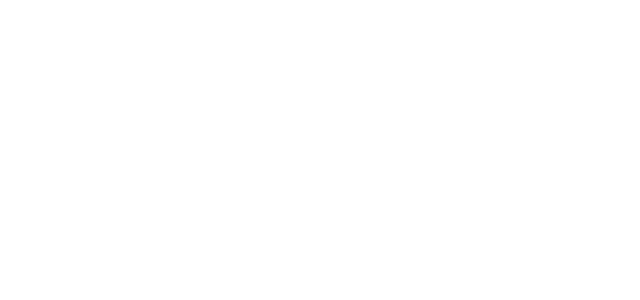
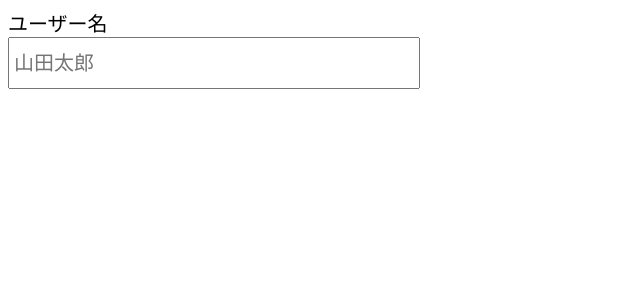
Before and after one commit to nutmeg-TeamRyoku-Cha/Ticket-Distribute, a React (Vite) app in the folder web/: page /input in a window 1280 px wide. Before the commit this address had no page. Shown: the top 300 px of the page, without its empty margins (0-640 px from the left). Built offline with nearby package versions, Linux system fonts and the light colour scheme.

Commit message:
[add] InputField (13)

```diff
--- a/web/src/App.tsx
+++ b/web/src/App.tsx
@@ -1,15 +1,28 @@
 import { BrowserRouter as Router, Routes, Route} from "react-router-dom";
-import Login from "./pages/login";
+import React, { useState } from "react";
+import InputField from "./components/atomic/InputField";
 
 function App() {
+  const [value, setValue] = useState("");
+
   return (
     <Router>
       <Routes>
-        <Route path="/login" element={<Login />} />
+        <Route
+          path="/input"
+          element={
+            <InputField
+              label="ユーザー名"
+              placeholder="山田太郎"
+              value={value}
+              onChange={(e) => setValue(e.target.value)}
+              type="text"
+            />
+          }
+        />
       </Routes>
     </Router>
-
   )
 }
 
-export default App
+export default App;
--- a/web/src/components/atomic/InputField.tsx
+++ b/web/src/components/atomic/InputField.tsx
@@ -1,53 +1,30 @@
 import React from "react";
-import "./InputField.css"
 
 type InputFieldProps = {
   label: string;
+  value: string;
+  onChange: (e: React.ChangeEvent<HTMLInputElement>) => void;
   type?: string;
   placeholder?: string;
-  value: string | number;
-  onChange: (e: React.ChangeEvent<HTMLInputElement>) => void;
-  required?: boolean;
-  error?: string;
-  className?: string;       // ← ラッパーへ
-  inputClassName?: string;  // ← inputへ
-  size?: "sm" | "md" | "lg";
 };
 
 const InputField: React.FC<InputFieldProps> = ({
   label,
+  value,
+  onChange,
   type = "text",
   placeholder = "",
-  value,
-  onChange,
-  required = false,
-  error,
-  className = "",
-  inputClassName = "",
-  size = "md",
 }) => {
-  const sizeMap = { sm: "h-9", md: "h-11", lg: "h-12" };
-
   return (
-    <div className={`flex flex-col ${className}`}>
-      <label className="mb-2 text-sm font-medium text-gray-700">
-        {label}
-        {required && <span className="text-red-500 ml-1">*</span>}
-      </label>
+    <div style={{ display: "50%", flexDirection: "column", marginBottom: "8px", fontSize: "20px" }}>
+      <label style={{ marginBottom: "4px" }}>{label}<br></br></label>
       <input
         type={type}
-        placeholder={placeholder}
         value={value}
         onChange={onChange}
-        className={`nf-input ${sizeMap[size]} ${error ? "error" : ""} ${inputClassName}`}
-        aria-invalid={!!error}
-        aria-describedby={error ? `${label}-error` : undefined}
+        placeholder={placeholder}
+        style={{ padding: "4px", width: "400px", height: "40px", fontSize: "20px"}}
       />
-      {error && (
-        <span id={`${label}-error`} className="error-text mt-1">
-          {error}
-        </span>
-      )}
     </div>
   );
 };
```
Also changed, not shown: web/src/components/atomic/InputField.css (deleted, +0 -13 lines).
